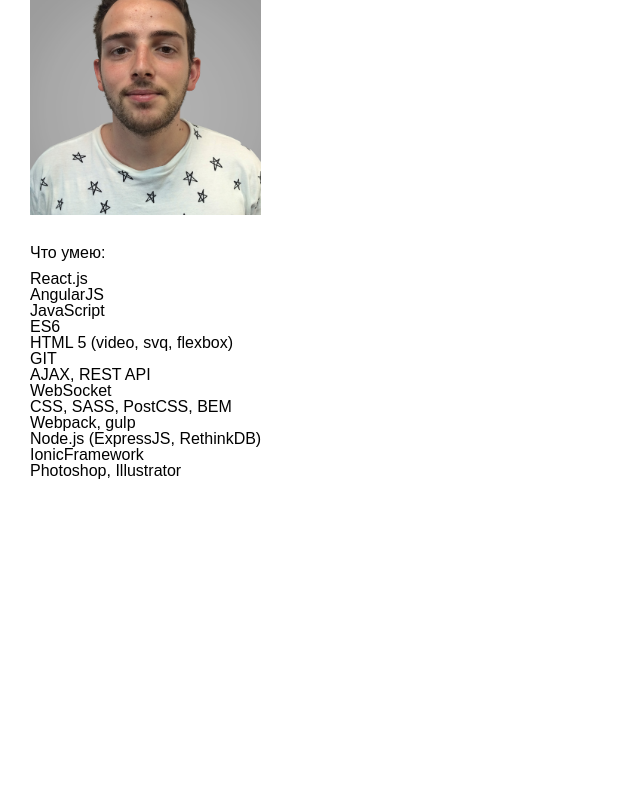
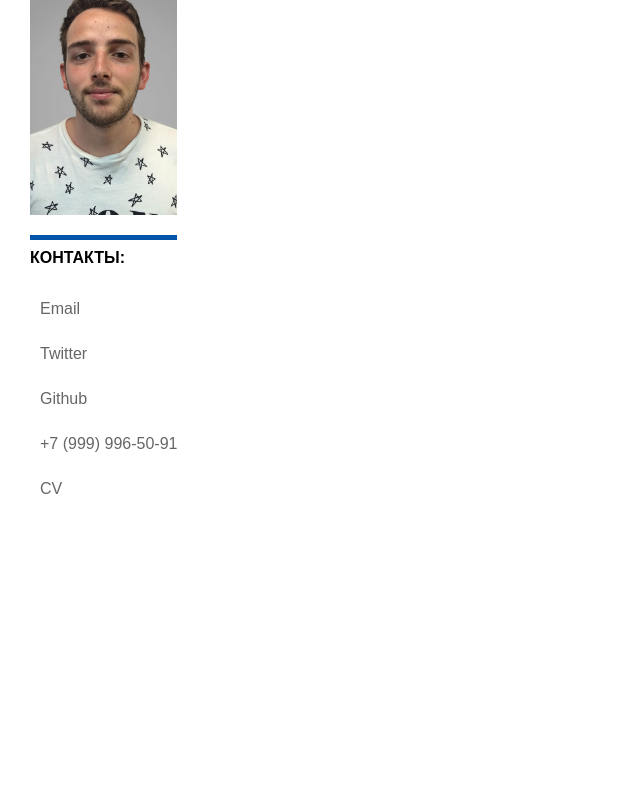
Before and after one commit to weglov/scheglov.pro, a website built with webpack: page index.html in a window 1280 px wide. Shown: the part 75-864 px from the top of the page, without its empty margins (0-640 px from the left). Built offline with nearby package versions, Linux system fonts and the light colour scheme; some packages are replaced by stand-ins of ours; files whose address does not match are found by name; a web font is replaced by a local one.

Commit message:
добавил контакты

```diff
--- /dev/null
+++ b/dev/css/evil-icons.css
@@ -0,0 +1 @@
+@-webkit-keyframes spin{100%{-webkit-transform:rotate(360deg);transform:rotate(360deg)}}@keyframes spin{100%{-webkit-transform:rotate(360deg);transform:rotate(360deg)}}.icon{position:relative;display:inline-block;width:25px;height:25px;overflow:hidden;fill:currentColor}.icon__cnt{width:100%;height:100%;background:inherit;fill:inherit;pointer-events:none;transform:translateX(0);-ms-transform:translate(.5px,-.3px)}.icon--m{width:50px;height:50px}.icon--l{width:100px;height:100px}.icon--xl{width:150px;height:150px}.icon--xxl{width:200px;height:200px}.icon__spinner{position:absolute;top:0;left:0;width:100%;height:100%}.icon--ei-spinner .icon__spinner,.icon--ei-spinner-2 .icon__spinner{-webkit-animation:spin 1s steps(12)infinite;animation:spin 1s steps(12)infinite}.icon--ei-spinner-3 .icon__spinner{-webkit-animation:spin 1.5s linear infinite;animation:spin 1.5s linear infinite}.icon--ei-sc-facebook{fill:#3b5998}.icon--ei-sc-github{fill:#333}.icon--ei-sc-google-plus{fill:#dd4b39}.icon--ei-sc-instagram{fill:#3f729b}.icon--ei-sc-linkedin{fill:#0976b4}.icon--ei-sc-odnoklassniki{fill:#ed812b}.icon--ei-sc-skype{fill:#00aff0}.icon--ei-sc-soundcloud{fill:#f80}.icon--ei-sc-tumblr{fill:#35465c}.icon--ei-sc-twitter{fill:#55acee}.icon--ei-sc-vimeo{fill:#1ab7ea}.icon--ei-sc-vk{fill:#45668e}.icon--ei-sc-youtube{fill:#e52d27}.icon--ei-sc-pinterest{fill:#bd081c}.icon--ei-sc-telegram{fill:#08c}
--- a/dev/css/main.css
+++ b/dev/css/main.css
@@ -1,4 +1,5 @@
 @import 'reset.css';
+@import 'evil-icons.css';
 $wb: #F0F5F7;
 $gr: rgba(0, 0, 0, .05);
 $wh: #FFF;
@@ -92,15 +93,40 @@ nav {
             text-indent: -100000000px;
             height: 260px;
             width: auto;
-            background: url(/media/hello.jpg) center center no-repeat;
+            background: url('../img/hello.jpg') center center no-repeat;
             background-size: cover;
         }
     }
 }
 .skills {
     h2 {
-        border-top: 4px solid $b;
-        display: inline-block;
+        border-top: 5px solid #0155a9;
+        display: block;
         padding: 10px 0;
+        text-transform: uppercase;
+        font-weight: bold;
+        margin-bottom: 10px;
+        font-size: 1rem;
     }
 }
+
+.contact {
+            padding: 0 0 0 0px;
+            li {
+                padding: 0;
+                a {
+                        color: #666;
+                        text-decoration: none;
+                        display: block;
+                        position: relative;
+                        padding: 10px 0 10px 0;
+                        span {
+                            display: inline-block;
+                            vertical-align: top;
+                            height: 25px;
+                            line-height: 25px;
+                            margin-left: 10px;
+                        }
+                }
+            }
+    }
--- a/index.html
+++ b/index.html
@@ -5,6 +5,7 @@
     <meta charset="UTF-8">
     <title>Scheglov.pro</title>
     <link href="https://fonts.googleapis.com/css?family=PT+Sans+Caption:400,700&subset=cyrillic,cyrillic-ext" rel="stylesheet">
+    <script src="https://cdn.jsdelivr.net/evil-icons/1.8.0/evil-icons.min.js"></script>
 </head>
 
 <body>
@@ -14,32 +15,53 @@
                 <div class="photo">
                     <a href="/">Виктор Щеглов</a>
                 </div>
-                <div class="skills">
-                    <h2>Что умею:</h2>
-                    <ul>
-                        <li>React.js</li>
-                        <li>AngularJS</li>
-                        <li>JavaScript</li>
-                        <li>ES6</li>
-                        <li>HTML 5 (video, svq, flexbox)</li>
-                        <li>GIT</li>
-                        <li>AJAX, REST API</li>
-                        <li>WebSocket</li>
-                        <li>CSS, SASS, PostCSS, BEM</li>
-                        <li>Webpack, gulp</li>
-                        <li>Node.js (ExpressJS, RethinkDB)</li>
-                        <li>IonicFramework</li>
-                        <li>Photoshop, Illustrator</li>
-                    </ul>
-                </div>
+               <div class="skills">
+                <h2>Контакты:</h2>
+                <ul class="contact">
+                    <li>
+                        <a class="email" href="mailto:ruscheglov@gmail.com" target="_blank">
+                            <div data-icon="ei-envelope" data-size="s"></div>
+                            <span>Email</span>
+                        </a>
+                    </li>
+                    <li>
+                        <a class="tw" href="https://twitter.com/weglov" target="_blank">
+                            <div data-icon="ei-sc-twitter" data-size="s"></div>
+                            <span>Twitter</span>
+                        </a>
+                    </li>
+                    <li>
+                        <a class="gh" href="https://github.com/weglov" target="_blank">
+                            <div data-icon="ei-sc-github" data-size="s"></div>
+                            <span>Github</span></a>
+                    </li>
+                    <li>
+                        <a class="tel" href="tel:79999965091" target="_blank">
+                            <div data-icon="ei-user" data-size="s"></div>
+                            <span>+7 (999) 996-50-91</span></a>
+                    </li>
+                    <li>
+                        <a class="cv" href="#" target="_blank">
+                            <div data-icon="ei-paperclip" data-size="s"></div>
+                            <span>CV</span></a>
+                        </a>
+                    </li>
+                </ul>
+            </div>
+
             </nav>
         </div>
         <div class="content">
             <section class="header">
                 <h1>Щеглов Виктор</h1>
                 <span class="header__lead">Front-end разработчик</span>
+                <ul class="no-style">
+
+                </ul>
             </section>
-            <div class="band"></div>
+            <section class="band">
+
+            </section>
         </div>
     </div>
     <script src="app.js"></script>
--- a/package.json
+++ b/package.json
@@ -4,7 +4,7 @@
   "description": "",
   "main": "index.js",
   "scripts": {
-    "start": "node server.js",
+    "start": "webpack-dashboard -- node server.js",
     "test": "echo \"Error: no test specified\" && exit 1"
   },
   "author": "",
@@ -19,6 +19,7 @@
     "precss": "^1.4.0",
     "style-loader": "^0.13.1",
     "webpack": "^1.13.2",
+    "webpack-dashboard": "^0.1.8",
     "webpack-dev-server": "^1.15.0"
   }
 }
--- a/webpack.config.js
+++ b/webpack.config.js
@@ -3,7 +3,7 @@ var webpack = require('webpack');
 var paths = require('./paths');
 var autoprefixer = require('autoprefixer');
 var precss = require('precss');
-
+var DashboardPlugin = require('webpack-dashboard/plugin');
 var PROD = JSON.parse(process.env.PROD_DEV || "0");
 
 module.exports = {
@@ -19,14 +19,15 @@ module.exports = {
         publicPath: '/'
     },
     plugins: [
-        new webpack.HotModuleReplacementPlugin()
+        new webpack.HotModuleReplacementPlugin(),
+        new DashboardPlugin()
     ],
     module: {
         loaders: [{
             test: /\.css$/,
             loader: 'style-loader!css-loader!postcss-loader',
         }, {
-            test: /\.(jpg|png)$/,
+            test: /\.(jpg|png|svg)$/,
             include: paths.dev,
             loader: 'file-loader',
             query: {
```
Also changed, not shown: dev/img/evil-icons.svg (added).
